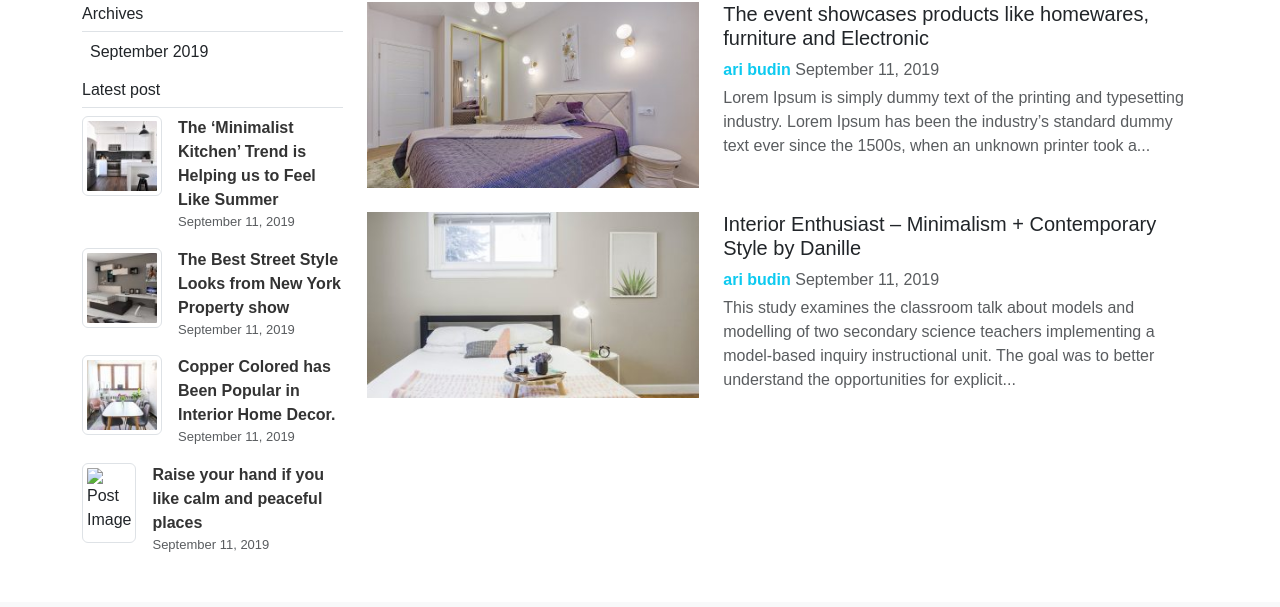
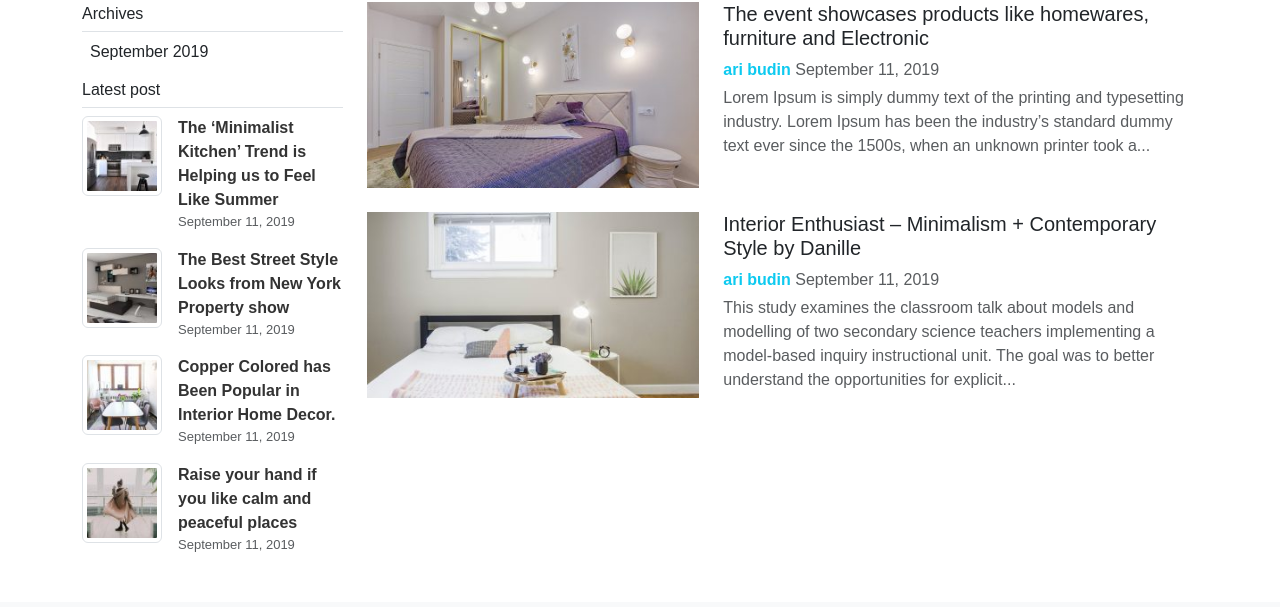
Before and after one commit to drontX/avdesignweb, a plain HTML site: page Furniture.html in a window 1280 px wide. Shown: the part 841-1448 px from the top of the page. Drawn offline with nearby package versions, Linux system fonts and the light colour scheme; the site is published under a folder, as on GitHub Pages, so addresses that start at the root find nothing.

Commit message:
Update Furniture.html

```diff
--- a/Furniture.html
+++ b/Furniture.html
@@ -318,7 +318,7 @@
         </div>
       </div>
       <div class="d-flex">
-        <img src="/pexels-photo-704950-115x80.jpg" alt="Post Image" class="img-thumbnail me-3 zoom-on-hover" style="width: 80px; height: 80px; object-fit: cover;">
+        <img src="./pexels-photo-704950-115x80.jpg" alt="Post Image" class="img-thumbnail me-3 zoom-on-hover" style="width: 80px; height: 80px; object-fit: cover;">
         <div>
           <a class="mb-1 fw-semibold" href="#">Raise your hand if you like calm and peaceful places</a>
           <div class="text-muted" style="font-size: small">September 11, 2019</div>
```
